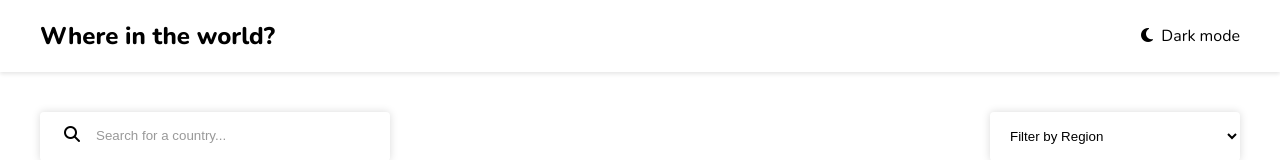
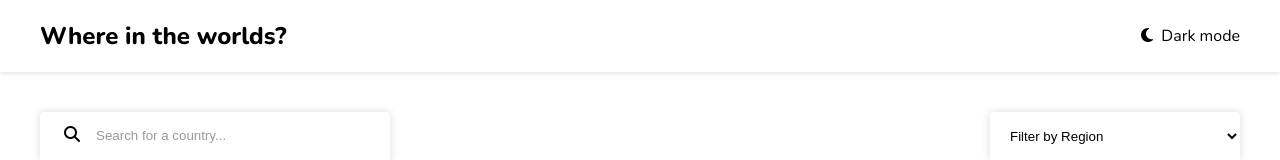
Before and after one commit to Vicky-Gupta-Dev/countries, a React (Vite) app: page / in a window 1280 px wide. Shown: the top 160 px of the page. Built offline with nearby package versions, Linux system fonts and the light colour scheme; no server answers.

Commit message:
change logo text

```diff
--- a/components/Header.jsx
+++ b/components/Header.jsx
@@ -16,7 +16,7 @@
     <header className={`header-container ${isDark ? 'dark' : ''} `}>
       <div className="header-content">
         <h2 className="title">
-          <a href="/">Where in the world?</a>
+          <a href="/">Where in the worlds?</a>
         </h2>
         <p className="theme-changer" onClick={() => {
           setIsMode(!isDark)
```
